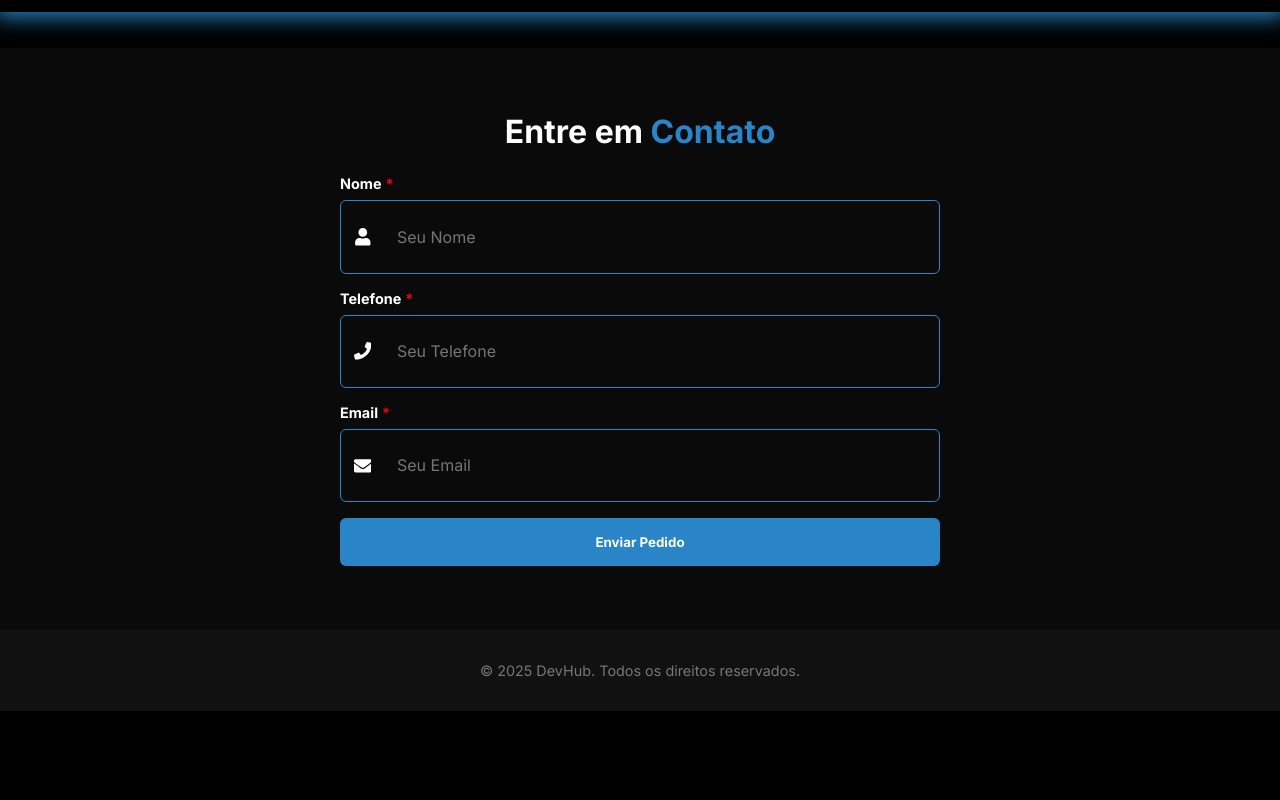
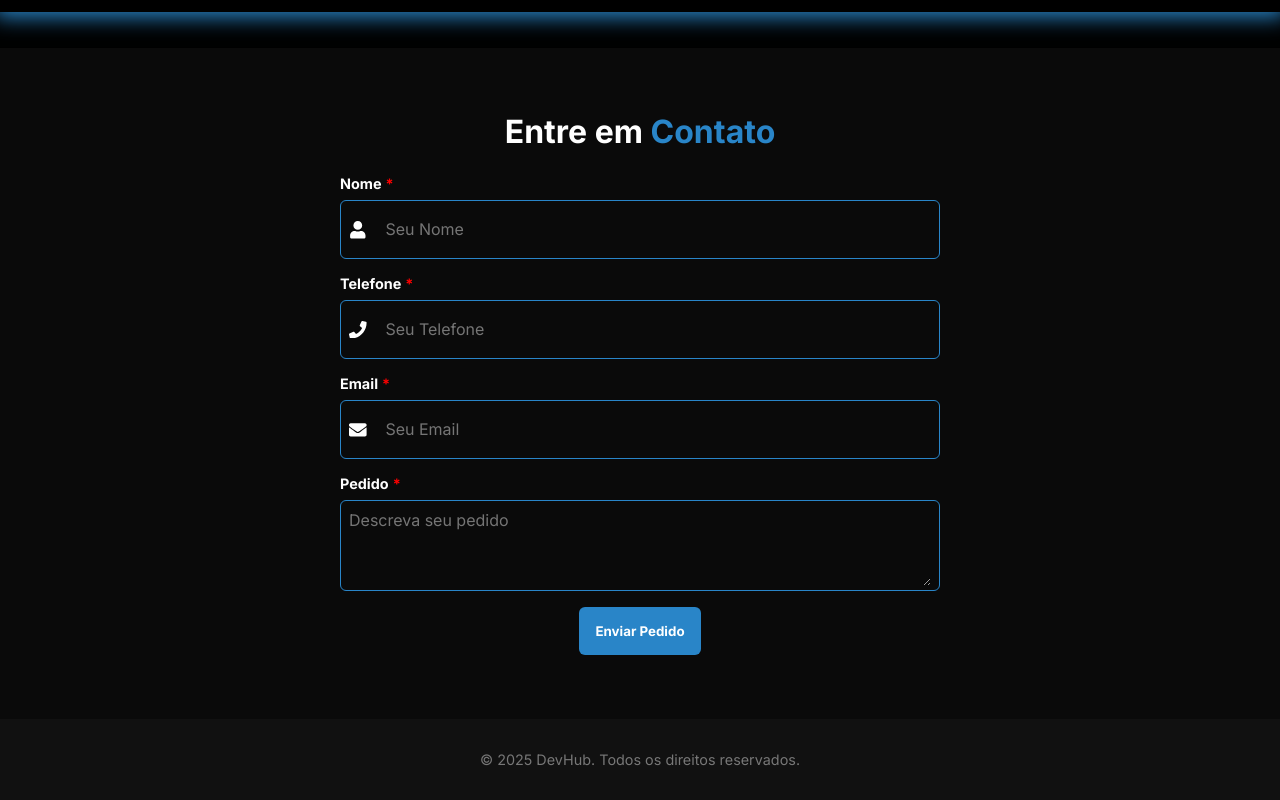
Before and after one commit to SrTinny/devhub, a React (Vite) app: page / in a window 1280 px wide. Shown: the part 2032-2832 px from the top of the page. Before the commit the page ends 2743 px from the top, so only its background shows below. Built offline with nearby package versions, Linux system fonts and the light colour scheme.

Commit message:
refactor: refatorando section de formulario.

```diff
--- a/src/components/ContactForm/ContactForm.module.css
+++ b/src/components/ContactForm/ContactForm.module.css
@@ -17,15 +17,6 @@ form {
   gap: 1rem;
 }
 
-input,
-textarea {
-  padding: 1rem;
-  border: none;
-  border-radius: 6px;
-  background-color: var(--card-bg);
-  color: var(--text);
-  resize: none;
-}
 
 .submitForm {
   background-color: var(--primary);
--- a/src/components/ContactForm/ContactForm.tsx
+++ b/src/components/ContactForm/ContactForm.tsx
@@ -1,6 +1,7 @@
 import styles from "./ContactForm.module.css";
 import Input from "../Input/Input";
 import { FaUser, FaPhone, FaEnvelope } from "react-icons/fa";
+import TextArea from "../Input/TextArea";
 
 function ContactForm() {
   return (
@@ -8,8 +9,10 @@ function ContactForm() {
       <h2>
         Entre em <span>Contato</span>
       </h2>
+
       <form>
         <Input label="Nome" placeholder="Seu Nome" icon={<FaUser />} required />
+
         <Input
           label="Telefone"
           placeholder="Seu Telefone"
@@ -17,6 +20,7 @@ function ContactForm() {
           type="tel"
           required
         />
+
         <Input
           label="Email"
           placeholder="Seu Email"
@@ -25,9 +29,18 @@ function ContactForm() {
           required
         />
 
-        <button className={styles.submitForm} type="submit">
-          Enviar Pedido
-        </button>
+        <TextArea
+          label="Pedido"
+          name="pedido"
+          placeholder="Descreva seu pedido"
+          required
+        />
+
+        <div>
+          <button className={styles.submitForm} type="submit">
+            Enviar Pedido
+          </button>
+        </div>
       </form>
     </section>
   );
--- a/src/components/Input/Input.module.css
+++ b/src/components/Input/Input.module.css
@@ -1,3 +1,6 @@
+/* Input.module.css */
+
+/* ↓ Wrapper e label permanecem iguais ↓ */
 .wrapper {
   display: flex;
   flex-direction: column;
@@ -17,24 +20,27 @@
   margin-left: 0.25rem;
 }
 
+/* ↓ Container com padding reduzido ↓ */
 .inputContainer {
   display: flex;
   align-items: center;
   background-color: transparent;
   border: 1px solid var(--primary);
   border-radius: 6px;
-  padding: 0.6rem 0.8rem;
+  padding: 0.3rem 0.5rem; /* antes era 0.4rem 0.6rem */
   transition: border 0.2s;
 }
 
+/* ↓ Ícone com margem interna reduzida ↓ */
 .icon {
   color: white;
   font-size: 1.1rem;
-  margin-right: 0.6rem;
+  margin-right: 0.3rem; /* antes era 0.4rem */
   display: flex;
   align-items: center;
 }
 
+/* ↓ Input propriamente dito ↓ */
 .input {
   flex: 1;
   border: none;
@@ -42,8 +48,28 @@
   color: white;
   font-size: 1rem;
   outline: none;
+  padding: 0.875rem;
+  /* Se quiser deixar o texto mais “apertado” verticalmente, pode ajustar line-height */
+  line-height: 1.2;
 }
 
+/* ↓ TextArea com altura mínima maior e padding ajustado ↓ */
+.textarea {
+  flex: 1;
+  border: none;
+  background: transparent;
+  color: white;
+  font-size: 1rem;
+  outline: none;
+  /* Padding vertical ↓ */
+  padding: 0.3rem 0; /* antes era 0.4rem 0 */
+  resize: vertical;
+  /* Aumenta a altura mínima para ficar “menos pequena” ↓ */
+  min-height: 5rem; /* ajuste conforme precisar (ex: 6rem, 8rem) */
+  line-height: 1.3;
+}
+
+/* ↓ Quando há erro, altera só a borda do container ↓ */
 .error {
   border-color: red;
 }
--- /dev/null
+++ b/src/components/Input/TextArea.tsx
@@ -0,0 +1,35 @@
+import type { FC, TextareaHTMLAttributes, ReactNode } from "react";
+import styles from "./Input.module.css";
+
+interface TextAreaProps extends TextareaHTMLAttributes<HTMLTextAreaElement> {
+  label: string;
+  required?: boolean;
+  icon?: ReactNode;
+  error?: string;
+}
+
+const TextArea: FC<TextAreaProps> = ({
+  label,
+  required,
+  icon,
+  error,
+  ...props
+}) => {
+  return (
+    <div className={styles.wrapper}>
+      <label className={styles.label}>
+        {label}
+        {required && <span className={styles.asterisk}>*</span>}
+      </label>
+
+      <div className={`${styles.inputContainer} ${error ? styles.error : ""}`}>
+        {icon && <span className={styles.icon}>{icon}</span>}
+        <textarea className={styles.textarea} {...props} />
+      </div>
+
+      {error && <span className={styles.errorText}>{error}</span>}
+    </div>
+  );
+};
+
+export default TextArea;
```
Also changed, not shown: src/components/TextArea/TextArea.tsx (deleted).
